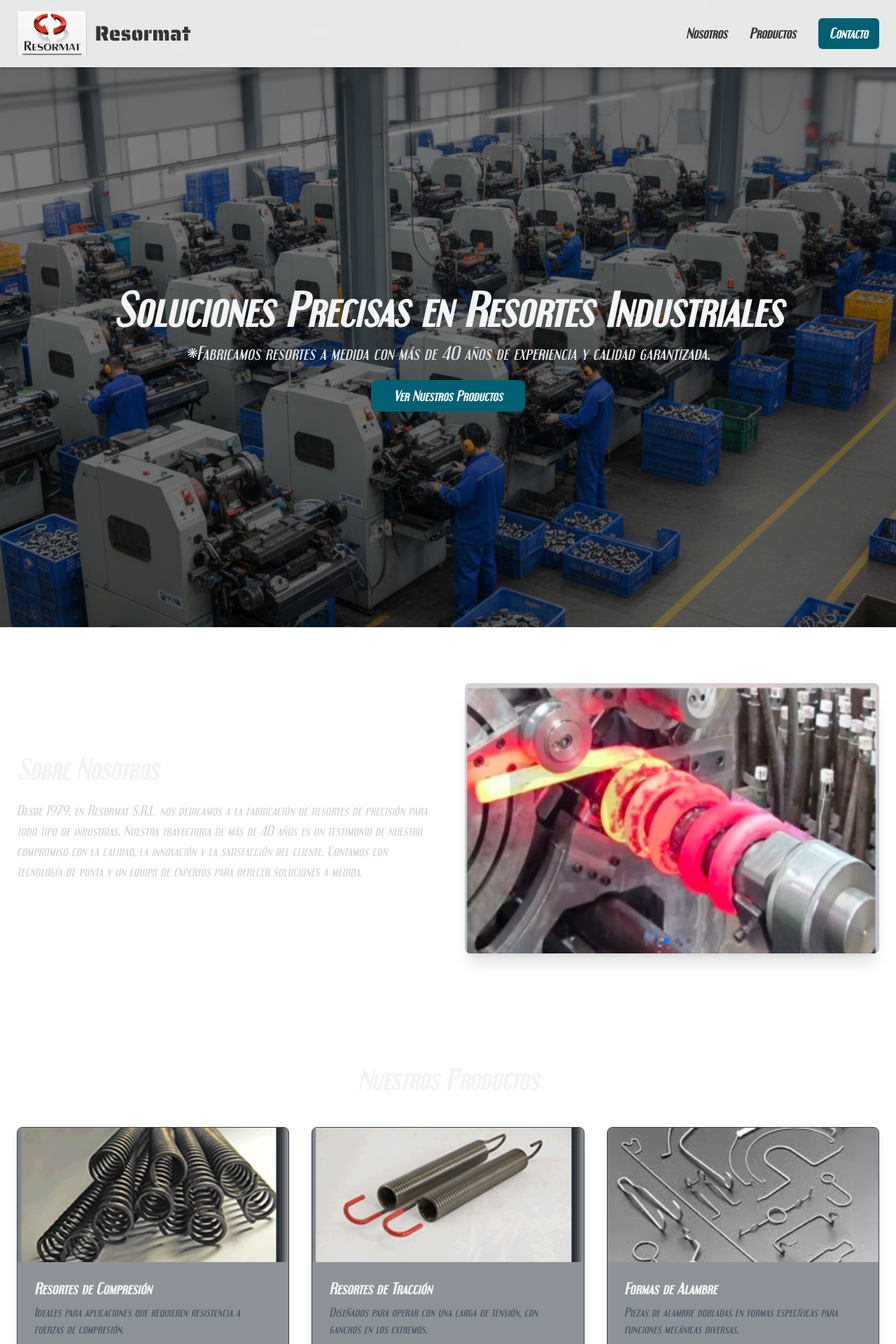
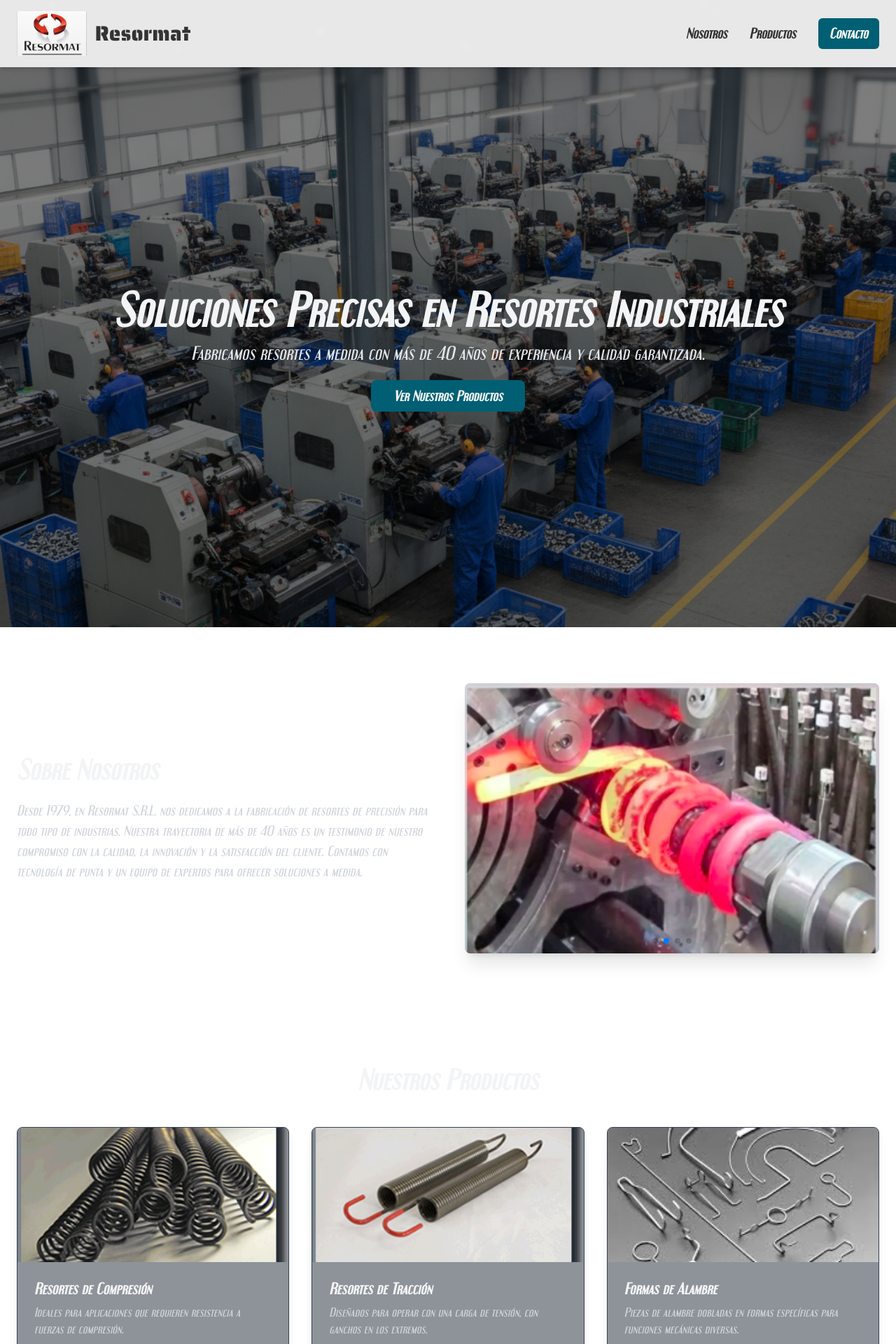
Before and after one commit to fede-caballero/resormat-web, a React (Vite) app: page / in a window 1280 px wide. Shown: the top 1920 px of the page at 70% size. Built offline with nearby package versions, Linux system fonts and the light colour scheme.

Commit message:
Arreglo visuales texto

```diff
--- a/src/components/Hero.jsx
+++ b/src/components/Hero.jsx
@@ -18,7 +18,7 @@ const Hero = () => {
           Soluciones Precisas en Resortes Industriales
         </h1>
         <p className="text-lg md:text-2xl text-gray-200 mb-8 max-w-3xl mx-auto"> {/* Cambiado a un gris más claro */}
-          *Fabricamos resortes a medida con más de 40 años de experiencia y calidad garantizada.
+          Fabricamos resortes a medida con más de 40 años de experiencia y calidad garantizada.
         </p>
         <a
           href="#productos"
--- a/src/components/Productos.jsx
+++ b/src/components/Productos.jsx
@@ -38,7 +38,7 @@ const Productos = () => {
                 <img src={producto.imagen} alt={producto.nombre} className="w-full h-48 object-cover" />
                 <div className="p-6">
                   <h3 className="text-xl font-bold mb-2">{producto.nombre}</h3>
-                  <p className="text-gray-600">{producto.descripcion}</p>
+                  <p className="text-gray-300">{producto.descripcion}</p>
                 </div>
               </div>
             </AnimateOnScroll>
```
